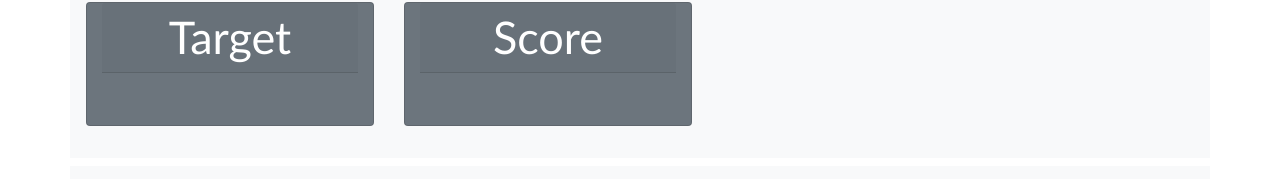
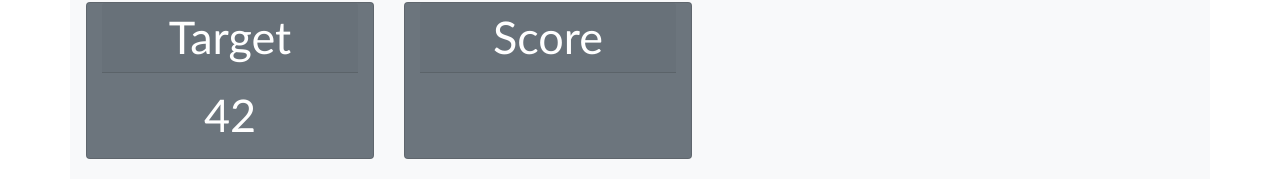
Before and after one commit to VeroniqueConus/Crystal-Collector, a plain HTML site: page index.html in a window 1280 px wide. Shown: the part 453-632 px from the top of the page. Drawn offline with nearby package versions, Linux system fonts and the light colour scheme.

Commit message:
random number generator works

```diff
--- a/assets/javascript/game.js
+++ b/assets/javascript/game.js
@@ -0,0 +1,7 @@
+// page loads, game is on
+
+$(document).ready(function(){
+    var targetNumber = Math.floor(Math.random() * 101); // a random number is generated
+    $("#targetNumber").text(targetNumber);
+    console.log(targetNumber);
+})
--- a/index.html
+++ b/index.html
@@ -5,6 +5,8 @@
     <meta name="viewport" content="width=device-width, initial-scale=1.0" />
     <meta http-equiv="X-UA-Compatible" content="ie=edge" />
     <title>Crystal Collector</title>
+    <script src="https://cdnjs.cloudflare.com/ajax/libs/jquery/3.2.1/jquery.min.js"></script>
+    <script src="assets/javascript/game.js"></script>
     <link
       rel="stylesheet"
       href="https://stackpath.bootstrapcdn.com/bootstrap/4.3.1/css/bootstrap.min.css"
@@ -52,7 +54,7 @@
           style="max-width: 18rem;"
         >
           <div class="card-header">Target</div>
-          <div class="card-body">
+          <div class="card-body" id="targetNumber">
             <h5 class="card-title"></h5>
           </div>
         </div>
@@ -87,8 +89,6 @@
         </div>
       </div>
     </div>
-
-    <!-- <insert jquery here></insert> -->
     <script
       src="https://code.jquery.com/jquery-3.3.1.slim.min.js"
       integrity="sha384-q8i/X+965DzO0rT7abK41JStQIAqVgRVzpbzo5smXKp4YfRvH+8abtTE1Pi6jizo"
```
